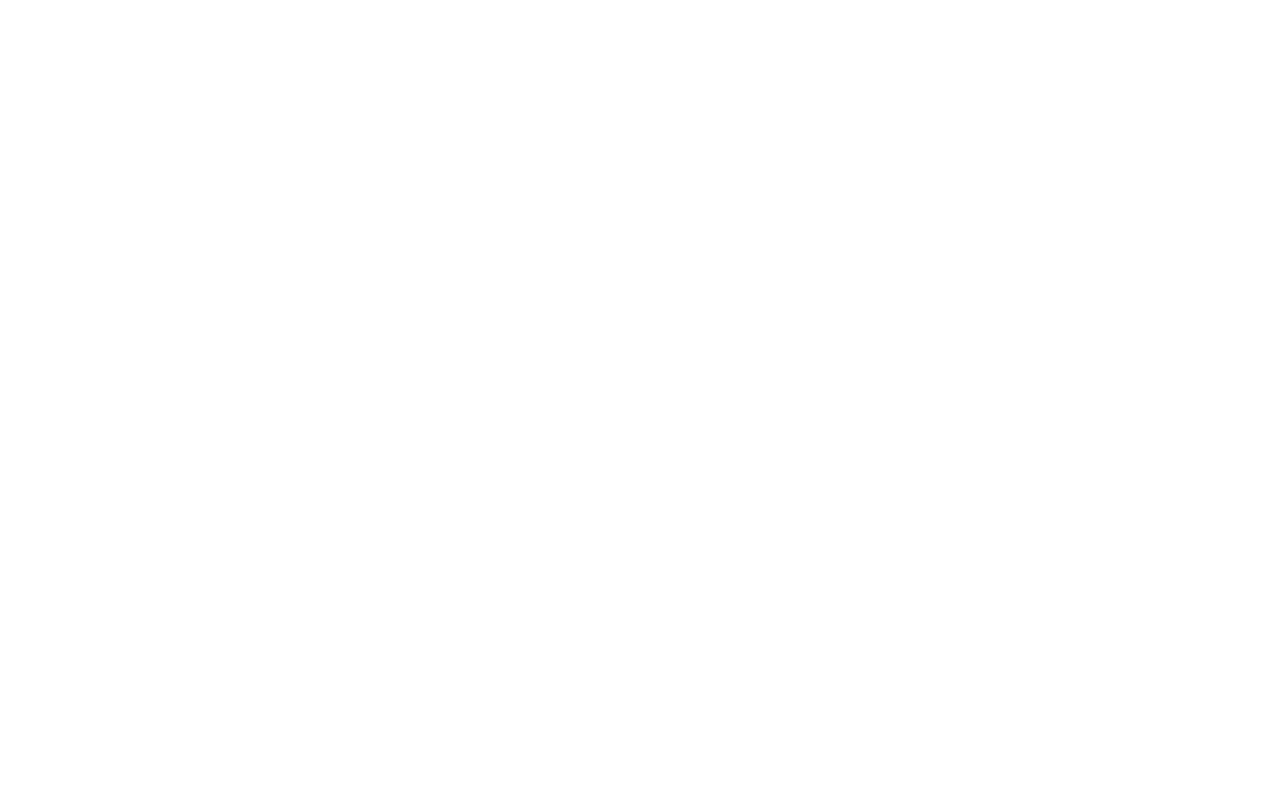
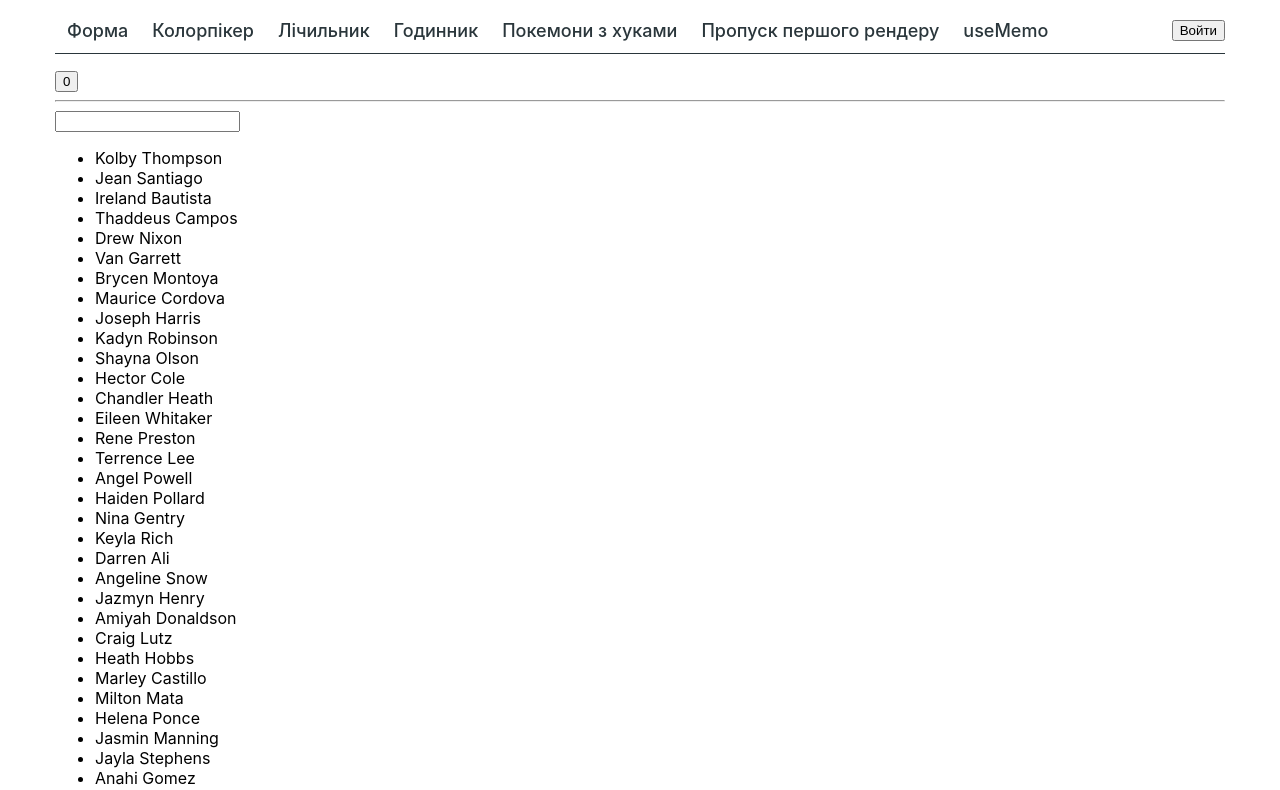
Before and after one commit to Allovallo/react-hooks-02, a React (Create React App) app: page /notes in a window 1280 px wide. Before the commit this address had no page. Shown: the top 790 px of the page. Built offline with nearby package versions, Linux system fonts and the light colour scheme.

Commit message:
files updated

```diff
--- a/src/App.js
+++ b/src/App.js
@@ -1,10 +1,12 @@
-import './App.css';
 import { Route, Routes } from 'react-router';
+import Appbar from './components/AppBar/AppBar';
 import OldSignupForm from './components/SignupForm/SignupForm';
-import OldClock from './components/Clock/Clock';
 import OldColorPicker from './components/ColorPicker/ColorPicker';
 import OldCounter from './components/Counter/Counter';
+import OldClock from './components/Clock/Clock';
 import PokemonView from './views/PokemonView';
+import SkipEffectOnFirstRender from './components/SkipEffectOnFirstRender';
+import Friends from './components/Friends';
 
 const colorPickerOptions = [
   { label: 'red', color: '#F44336' },
@@ -26,15 +28,19 @@
 export default function App() {
   return (
     <div style={containerStyles}>
+      <Appbar />
+
       <Routes>
         <Route path="/signup" element={<OldSignupForm />}></Route>
-        <Route path="/clock" element={<OldClock />}></Route>
         <Route
           path="/colorpicker"
           element={<OldColorPicker options={colorPickerOptions} />}
         ></Route>
         <Route path="/counter" element={<OldCounter />}></Route>
+        <Route path="/clock" element={<OldClock />}></Route>
         <Route path="/pokemon" element={<PokemonView />}></Route>
+        <Route path="/skip-first-render" element={<SkipEffectOnFirstRender />}></Route>
+        <Route path="/notes" element={<Friends />}></Route>
       </Routes>
     </div>
   );
--- a/src/components/AppBar/AppBar.js
+++ b/src/components/AppBar/AppBar.js
@@ -0,0 +1,23 @@
+import { useContext } from 'react';
+import Navigation from '../Navigation/Navigation';
+import UserMenu from '../UserMenu/UserMenu';
+import authContext from '../../contexts/auth/context.js';
+import styles from './Appbar.module.css';
+
+export default function Appbar() {
+  const { isLoggedIn, user, onLogIn, onLogOut } = useContext(authContext);
+
+  return (
+    <header className={styles.header}>
+      <Navigation />
+
+      {isLoggedIn ? (
+        <UserMenu onLogOut={onLogOut} user={user} />
+      ) : (
+        <button type="button" onClick={onLogIn}>
+          Войти
+        </button>
+      )}
+    </header>
+  );
+}
--- a/src/components/Friends.js
+++ b/src/components/Friends.js
@@ -0,0 +1,131 @@
+import { useState } from 'react';
+// import { useMemo } from 'react';
+
+const initalFriends = [
+  'Kolby Thompson',
+  'Jean Santiago',
+  'Ireland Bautista',
+  'Thaddeus Campos',
+  'Drew Nixon',
+  'Van Garrett',
+  'Brycen Montoya',
+  'Maurice Cordova',
+  'Joseph Harris',
+  'Kadyn Robinson',
+  'Shayna Olson',
+  'Hector Cole',
+  'Chandler Heath',
+  'Eileen Whitaker',
+  'Rene Preston',
+  'Terrence Lee',
+  'Angel Powell',
+  'Haiden Pollard',
+  'Nina Gentry',
+  'Keyla Rich',
+  'Darren Ali',
+  'Angeline Snow',
+  'Jazmyn Henry',
+  'Amiyah Donaldson',
+  'Craig Lutz',
+  'Heath Hobbs',
+  'Marley Castillo',
+  'Milton Mata',
+  'Helena Ponce',
+  'Jasmin Manning',
+  'Jayla Stephens',
+  'Anahi Gomez',
+  'Caylee Holmes',
+  'Jeffrey Quinn',
+  'Travis George',
+  'Kamari Church',
+  'Makaila Harrell',
+  'Adam Duke',
+  'Mckinley Fitzpatrick',
+  'Mya Spencer',
+  'Heidi Morton',
+  'Nyasia Guzman',
+  'Chaim Lowe',
+  'Yaretzi Moore',
+  'Andrea Mcmillan',
+  'Joe Williams',
+  'Jaden Thornton',
+  'Noemi Hansen',
+  'Adolfo Schneider',
+  'Yadira Webb',
+  'Nathanial Powers',
+  'Claire Ramsey',
+  'Yadiel Rodgers',
+  'Casey Joyce',
+  'Abraham Vance',
+  'Viviana Clay',
+  'Maxwell Calhoun',
+  'Sage Rowe',
+  'Emerson Beard',
+  'Carla Ward',
+  'Deacon Larsen',
+  'Clay Nash',
+  'Ruby Stevenson',
+  'Aracely Rojas',
+  'Jay Shea',
+  'Kameron Sherman',
+  'Tanner Avila',
+  'Luis Shannon',
+  'Kristen Franklin',
+  'Rachael Ellison',
+  'Matthew Ball',
+  'Kaylee Sweeney',
+  'Kassidy Madden',
+  'Jovanny Brock',
+  'Nikolas Davies',
+  'Braiden Poole',
+  'Carleigh Hodge',
+  'Sonia Hester',
+  'Cash Winters',
+  'Elsie Melton',
+  'Roberto Camacho',
+  'Nick Chavez',
+  'Efrain Ballard',
+  'Derick Archer',
+  'Gabriel Horton',
+  'Hadley Barr',
+  'Anabel Underwood',
+  'Leila Kerr',
+  'Ross Carney',
+  'Amber Rowe',
+  'Nathen Franklin',
+  'Oliver Harvey',
+  'Gavin Torres',
+  'Scott Lambert',
+  'Zane Hardy',
+  'Cody Waller',
+  'Angelique Shannon',
+  'Nathaly Mckenzie',
+  'Kaylee Pittman',
+  'Gracelyn Suarez',
+];
+
+export default function Friends() {
+  const [count, setCount] = useState(0);
+  const [friends] = useState(initalFriends);
+  const [filter, setFilter] = useState('');
+
+  // const visibleFriends = useMemo(() => {
+  //   console.log('Фільтруємо друзів ' + Date.now());
+  //   return friends.filter(friend => friend.toLowerCase().includes(filter));
+  // }, [filter, friends]);
+
+  const visibleFriends = friends.filter(friend => friend.toLowerCase().includes(filter));
+
+  return (
+    <div>
+      <button onClick={() => setCount(c => c + 1)}>{count}</button>
+      <hr />
+      <input onChange={e => setFilter(e.target.value)} value={filter} />
+      <ul>
+        {visibleFriends.map((friend, idx) => (
+          <li key={idx}>{friend}</li>
+        ))}
+      </ul>
+    </div>
+  );
+}
--- a/src/components/SkipEffectOnFirstRender.js
+++ b/src/components/SkipEffectOnFirstRender.js
@@ -0,0 +1,35 @@
+import { useState, useEffect, useRef } from 'react';
+
+const styles = {
+  code: {
+    display: 'inline-flex',
+    padding: 4,
+    borderRadius: 4,
+    backgroundColor: '#ddd',
+    fontWeight: 700,
+  },
+};
+
+export default function SkipEffectOnFirstRender() {
+  const [count, setCount] = useState(0);
+  const isFirstRender = useRef(true);
+
+  useEffect(() => {
+    if (isFirstRender.current) {
+      isFirstRender.current = false;
+      return;
+    }
+
+    console.log(`Виконується useEffect - ${Date.now()}`);
+  });
+
+  return (
+    <div>
+      <button onClick={() => setCount(c => c + 1)}>{count}</button>
+      <p>
+        <code style={styles.code}>useEffect</code> цього компоненту не виконується на першому
+        рендері
+      </p>
+    </div>
+  );
+}
```
